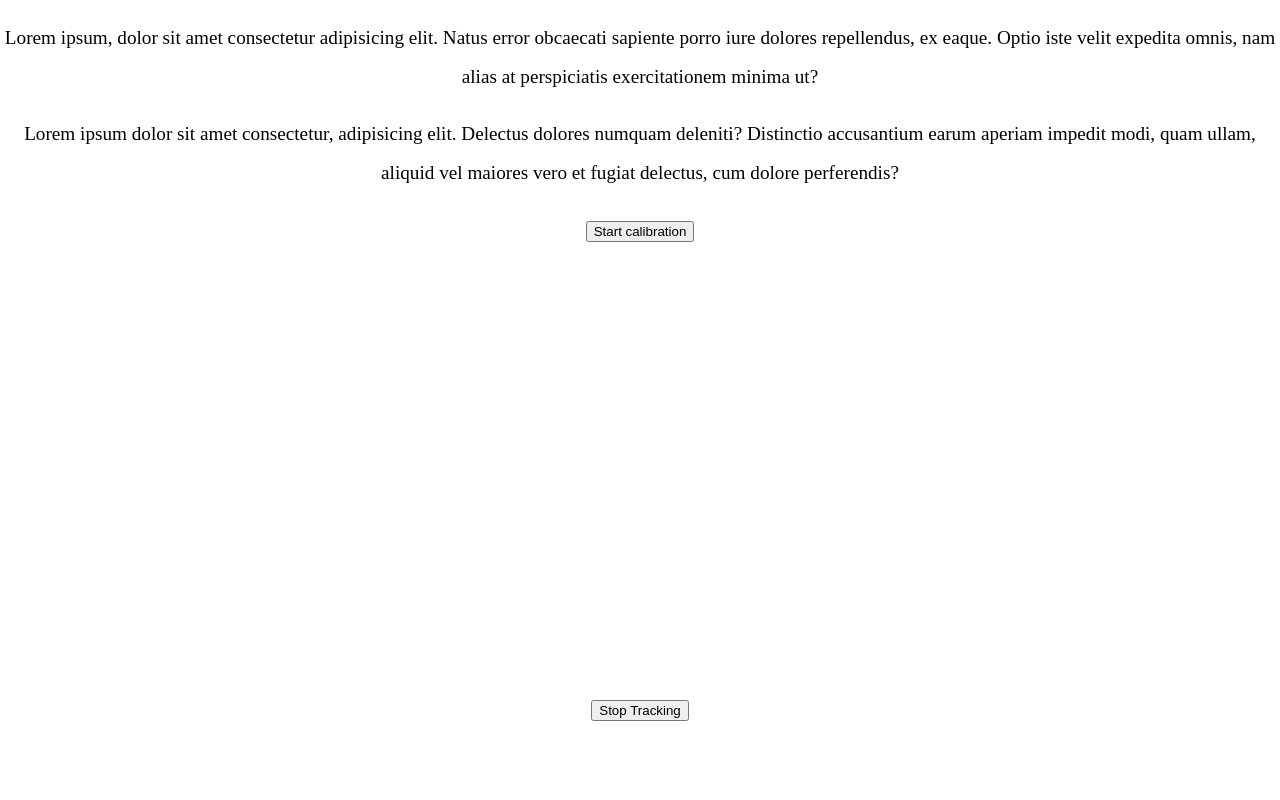
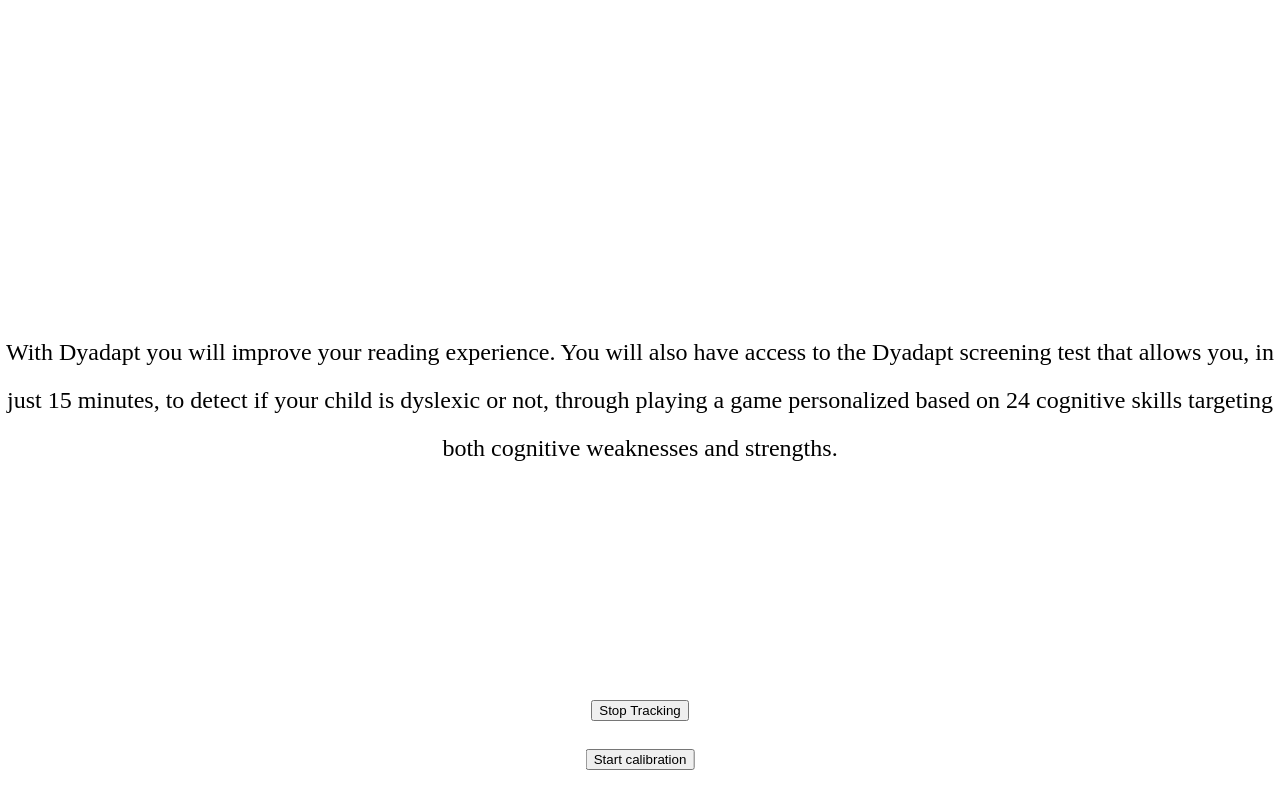
Before and after one commit to Salmaelkatib/DyslexiaProject, a Django app: page /eyeTracking/ in a window 1280 px wide. Run offline with Django 5.2, Linux system fonts and the light colour scheme; some libraries are stand-ins or nearby versions.

Commit message:
eyeTracking.html file

```diff
--- a/eyeTracking/data_algorithms/ivt_algorithm.py
+++ b/eyeTracking/data_algorithms/ivt_algorithm.py
@@ -25,7 +25,8 @@
     saccades = []
     current_fixation = []
     current_saccade = []
-    velocity_threshold = (250*ppi)/25.4  # px/s
+    print('ppi',ppi)
+    velocity_threshold = 350  # px/s
     print('threshold',velocity_threshold)
 
     # Loop through the eye-tracking data
--- a/eyeTracking/static/eyeTracking/js/AJAXModule.js
+++ b/eyeTracking/static/eyeTracking/js/AJAXModule.js
@@ -1,5 +1,5 @@
 // AJAX request to send gaze data to Django view
-export default function sendGazeData(gazeDataArray, currentUrl ,ppi) {
+export default function sendGazeData(gazeDataArray, currentUrl) {
     // Parse the URL and remove the calibrationData query parameter
     const urlParts = currentUrl.split('?');
     const baseUrl = urlParts[0];
--- a/eyeTracking/static/eyeTracking/js/eyeTracking.js
+++ b/eyeTracking/static/eyeTracking/js/eyeTracking.js
@@ -1,7 +1,6 @@
 import EasySeeSo from './easy-seeso.js';
 import showGaze from './showGaze.js';
 import sendGazeData from './AJAXModule.js';
-
 
 const licenseKey = 'dev_1t9m51mlw9xbhu3jycg8nxl1qi051qxtwaudhzww';
 let seeSoInstance;
@@ -40,7 +39,7 @@
 
     // Append gaze info to the array
     gazeDataArray.push({
-        timestamp: timestamp*1000,  //in ms
+        timestamp: gazeInfo.timestamp,  //in ms
         x: gazeInfo.x,
         y: gazeInfo.y,
         state: gazeInfo.eyemovementState
@@ -49,7 +48,6 @@
     // To show gaze dot on screen
     showGaze(gazeInfo);
 }
-
 async function main() {
     const calibrationData = parseCalibrationDataInQueryString();
 
--- a/eyeTracking/static/eyeTracking/js/showGaze.js
+++ b/eyeTracking/static/eyeTracking/js/showGaze.js
@@ -41,7 +41,7 @@
 }
 
 function hideGaze(){
-  hideGazeInfoOnDom();
+  //hideGazeInfoOnDom();
   hideGazeDotOnDom();
 }
 export default showGaze;
--- a/eyeTracking/templates/eyeTracking/eyeTracking.html
+++ b/eyeTracking/templates/eyeTracking/eyeTracking.html
@@ -1,27 +1,34 @@
 <!doctype html>
 <html class="no-js" lang="">
-{%load static %}
+{% load static %}
 <head>
   <meta charset="utf-8">
   <title>Eye Tracking Test</title>
-</head>
   <style>
     body, html {
         height: 100%;
         margin: 0;
         display: flex;
+        flex-direction: column;
         justify-content: center;
+        align-items: center;
     }
     .container {
         text-align: center;
-        font-size: larger;
+        font-size: x-large;
         line-height: 2.0;
-        flex-grow: 1; /* Grow to fill remaining space */
+        flex: 1; /* Allow the container to grow and center */
+        display: flex;
+        justify-content: center;
+        align-items: center;
     }
-   #calibrationButton{
-        margin-top: auto; /* Push buttons to the bottom */
-        margin-left: auto; /* Center horizontally */
-        margin-right: auto;
+    #calibrationButton {
+        margin-bottom: 20px; /* Add some margin from the bottom */
+        position: fixed;
+        bottom: 10px;
+        left: 50%;
+        transform: translateX(-50%);
+        z-index: 1000; /* Ensure button is on top */
     }
     #embeddedPage {
         position: fixed;
@@ -33,17 +40,18 @@
         border: none;
     }
   </style>
+</head>
 <body>
   <canvas id="output" style="position: fixed;"></canvas>
+  <button id="calibrationButton">Start calibration</button>
   <div class="container">
-    <p>Lorem ipsum, dolor sit amet consectetur adipisicing elit. Natus error obcaecati sapiente porro iure dolores repellendus, ex eaque. Optio iste velit expedita omnis, nam alias at perspiciatis exercitationem minima ut?</p>
-    <p>Lorem ipsum dolor sit amet consectetur, adipisicing elit. Delectus dolores numquam deleniti? Distinctio accusantium earum aperiam impedit modi, quam ullam, aliquid vel maiores vero et fugiat delectus, cum dolore perferendis?</p>
-    <button id="calibrationButton" style="margin: 0 auto;">Start calibration</button>
+      With Dyadapt you will improve your reading experience.
+      You will also have access to the Dyadapt screening test that allows you, in just 15 minutes, to detect if your child is dyslexic or not,
+      through playing a game personalized based on 24 cognitive skills targeting both cognitive weaknesses and strengths.
   </div>
   <!-- Embed another HTML page containing the stopTracking button to ensure its responsivness when eyeTracking is active -->
   <iframe id="embeddedPage" src="{% url 'eyeTracking:stopTracking' %}"></iframe>
   <script src="https://ajax.googleapis.com/ajax/libs/jquery/3.5.1/jquery.min.js"></script>
-<script src="{%static 'eyeTracking/js/eyeTracking.js'%}" type="module"></script>
+  <script src="{% static 'eyeTracking/js/eyeTracking.js' %}" type="module"></script>
   </body>
-
 </html>
--- a/eyeTracking/views.py
+++ b/eyeTracking/views.py
@@ -20,13 +20,13 @@
             features = process_gaze_info(gaze_data_array , ppi)
             print(features)
             # Save each gaze data entry to the database
-            for gaze_data in gaze_data_array:
-                GazeData.objects.create(
-                    timestamp=gaze_data['timestamp'],
-                    x=gaze_data['x'],
-                    y=gaze_data['y'],
-                    state=gaze_data['state']
-                )
+            # for gaze_data in gaze_data_array:
+            #     GazeData.objects.create(
+            #         timestamp=gaze_data['timestamp'],
+            #         x=gaze_data['x'],
+            #         y=gaze_data['y'],
+            #         state=gaze_data['state']
+            #     )
             return JsonResponse({'status': 'success'}, status=200)
         except json.JSONDecodeError as e:
             print("JSON decode error:", e)
```
Also changed, not shown: db.sqlite3. Lines whose indentation alone changed are shown as unchanged.
